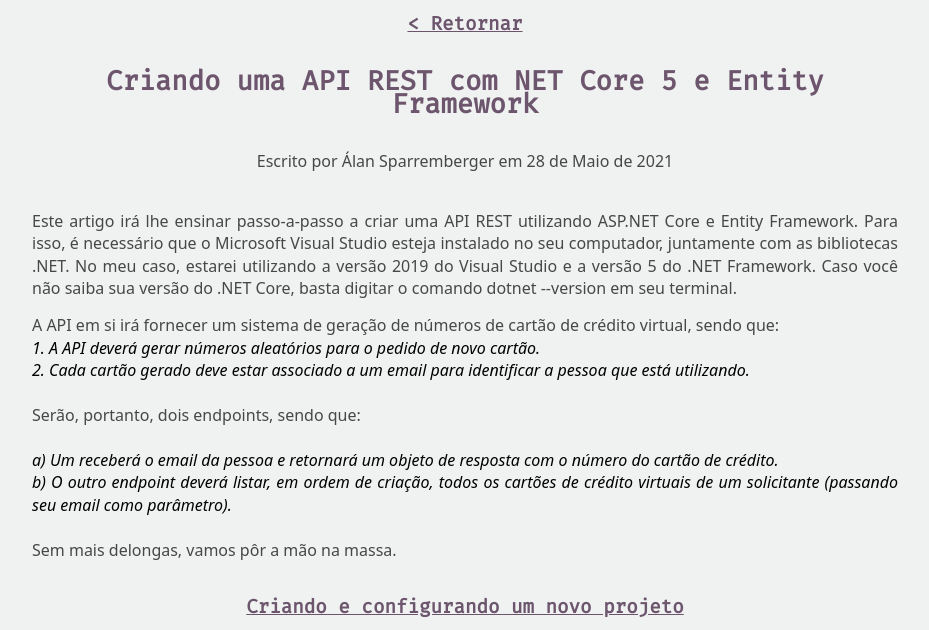
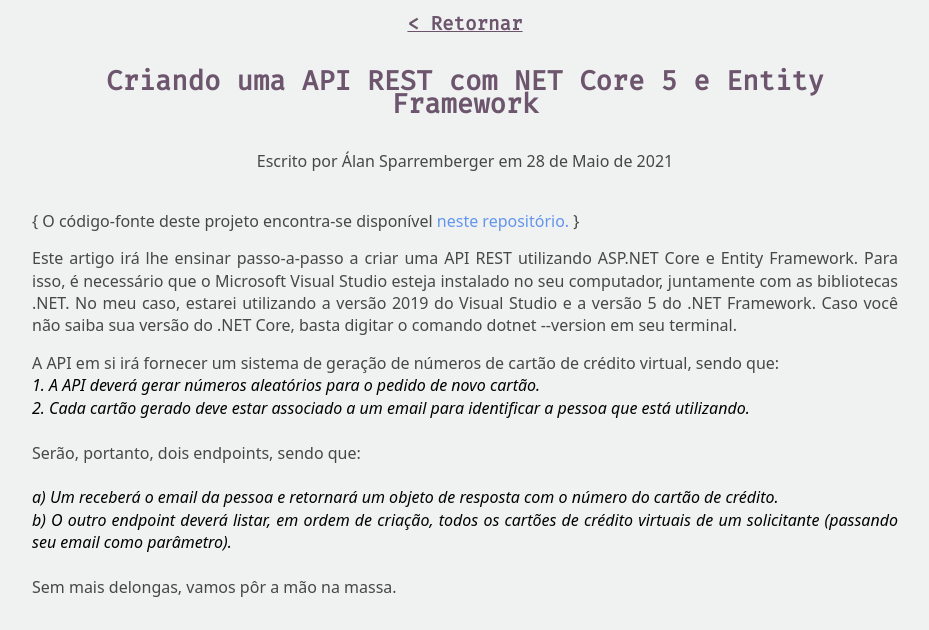
Before and after one commit to sparremberger/mysite, a plain HTML site: page blog.html in a window 1280 px wide. Shown: the part 125-755 px from the top of the page, without its empty margins (175-1104 px from the left). Drawn offline with Linux system fonts and the light colour scheme.

Commit message:
Update blog.html
faltou uma div

```diff
--- a/blog.html
+++ b/blog.html
@@ -37,6 +37,7 @@
     </section>
     <div><h1>Criando uma API REST com NET Core 5 e Entity Framework</h1></div>
     <div id="subtitle">Escrito por Álan Sparremberger em 28 de Maio de 2021 </div><br>
+    <div><p>{ O código-fonte deste projeto encontra-se disponível <a href="https://github.com/sparremberger/ApiSimples">neste repositório.</a> }</p></div>
     <div><p>Este artigo irá lhe ensinar passo-a-passo a criar uma API REST utilizando ASP.NET Core e Entity Framework. Para isso, é necessário que o Microsoft Visual Studio esteja instalado no seu computador, juntamente com as bibliotecas .NET. No meu caso, estarei utilizando a versão 2019 do Visual Studio e a versão 5 do .NET Framework. Caso você não saiba sua versão do .NET Core, basta digitar o comando dotnet --version em seu terminal. </p></div>
     <div><p>A API em si irá fornecer um sistema de geração de números de cartão de crédito virtual, sendo que:
         <br> <span>1. A API deverá gerar números aleatórios para o pedido de novo cartão.</span>
```
